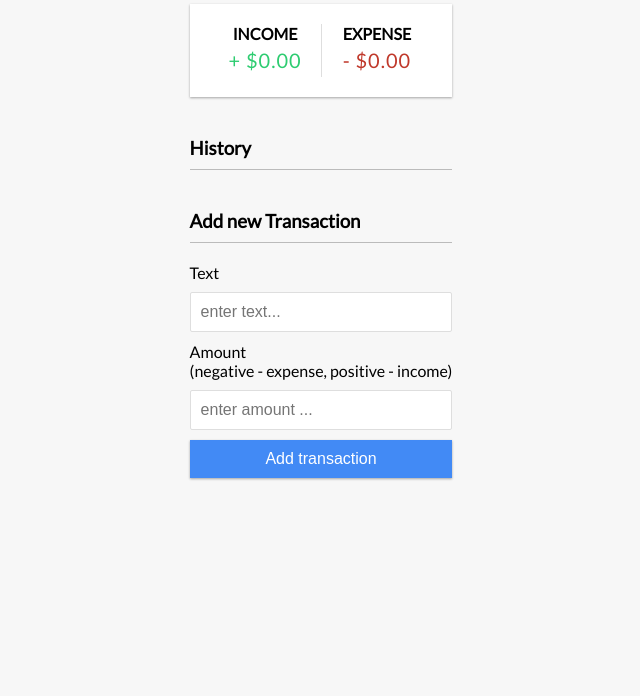
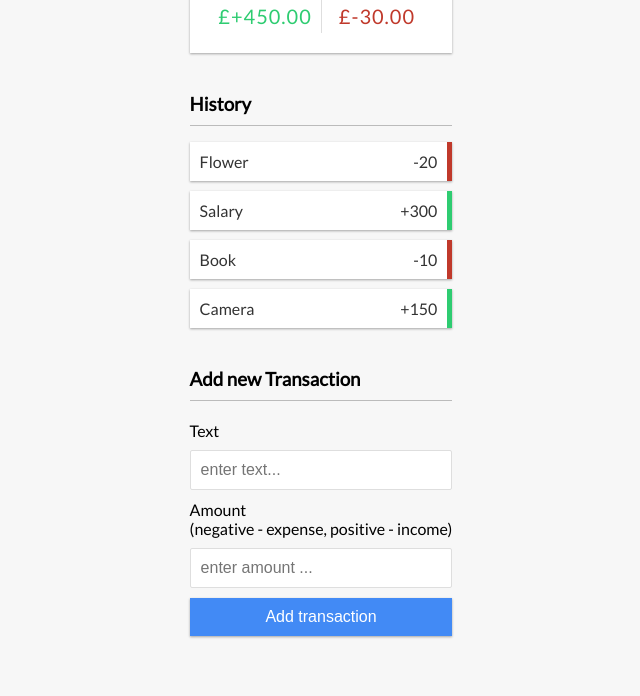
Before and after one commit to danielkuc/Expense-monitor, a plain HTML site: page index.html in a window 1280 px wide. Shown: the part 217-913 px from the top of the page, without its empty margins (319-959 px from the left). Before the commit the page ends 800 px from the top, so only its background shows below. Drawn offline with nearby package versions, Linux system fonts and the light colour scheme.

Commit message:
scripts added: state, display data from state, created list of items and injected into DOM, added app init function.

```diff
--- a/index.html
+++ b/index.html
@@ -12,16 +12,16 @@
   <h2>Expense Monitor</h2>
   <div class="container">
     <h4>Your Balance</h4>
-    <h1 id="balance">$ 0.00</h1>
+    <h1 id="balance">£ 0.00</h1>
     <!-- Income - expense container -->
     <div class="inc-exp-container">
       <div>
         <h4>Income</h4>
-        <p id="money-plus" class="money plus">+ $0.00</p>
+        <p id="money-plus" class="money plus">+ £0.00</p>
       </div>
       <div>
         <h4>Expense</h4>
-        <p id="money-minus" class="money minus">- $0.00</p>
+        <p id="money-minus" class="money minus">- £0.00</p>
       </div>
     </div>
     <!-- History -->
--- a/script.js
+++ b/script.js
@@ -0,0 +1,76 @@
+// const balance = document.querySelector('#balance');
+// const moneyPlus = document.querySelector('#money-plus');
+// const moneyMinus = document.querySelector('#money-minus');
+// const list = document.querySelector('#list');
+const form = document.querySelector('#form');
+// const text = document.querySelector('#text');
+// const amount = document.querySelector('#amount');
+
+const dummyTransactions = [
+  {id:1, text: 'Flower', amount:-20},
+  {id:2, text: 'Salary', amount: 300},
+  {id:3, text: 'Book', amount:-10},
+  {id:4, text: 'Camera', amount: 150}
+];
+
+let transactions = dummyTransactions;
+// state
+
+const addTransaction = e => {
+  e.preventDefault();
+
+  if($('#text').val().trim() === '' || $('#amount').val().trim()) {
+    alert('Please add valid input')
+  }
+
+};
+
+// add transactions to dom
+const addTransactionDOM = (transaction) => {
+  const sign = transaction.amount < 0 ? '-' : '+';
+
+  const item = document.createElement('li');
+  item.classList.add(transaction.amount < 0 ? "minus" : "plus");
+
+  item.innerHTML = `
+    ${transaction.text} <span>${sign}${Math.abs(transaction.amount)}</span> <button class="delete-btn">x</button>
+  `;
+
+  $('#list').append(item);
+};
+
+// update the balance, income and expense
+
+const updateValues = () => {
+  const amounts = transactions.map(transaction => transaction.amount);
+  const total = amounts.reduce((acc, item) => acc += item,0).toFixed(2);
+  $('#balance').html(`£${total}`);
+
+  const income = amounts
+    .filter(item => item > 0)
+    .reduce((acc, item) => acc += item, 0)
+    .toFixed(2);
+  $('#money-plus').html(`£+${income}`);
+
+  const expense = amounts
+    .filter(item => item < 0)
+    .reduce((acc, item) => acc += item, 0)
+    .toFixed(2);
+  $('#money-minus').html(`£${expense}`);
+};
+
+
+
+// App init
+const init = () => {
+  $('#list').html('');
+
+  transactions.forEach(addTransactionDOM);
+  updateValues();
+};
+
+init();
+
+// form.addEventListener('submit', addTransaction());
+
+$('#form').submit(addTransaction);
--- a/scss/main.scss
+++ b/scss/main.scss
@@ -111,16 +111,15 @@ input {
     padding: 10px;
     margin: 10px 0;
 
-    & .minus {
-      border-right: 5px solid $minus-red;
-    }
-
-    & .plus {
+    &.plus {
       border-right: 5px solid $plus-green;
     }
   }
 
-  & li:hover .delete-btn {
+  & .minus {
+    border-right: 5px solid $minus-red;
+  }
+  &li:hover .delete-btn {
     opacity: 1;
   }
 }
```
Also changed, not shown: src/css/main.css, 1 other file.
